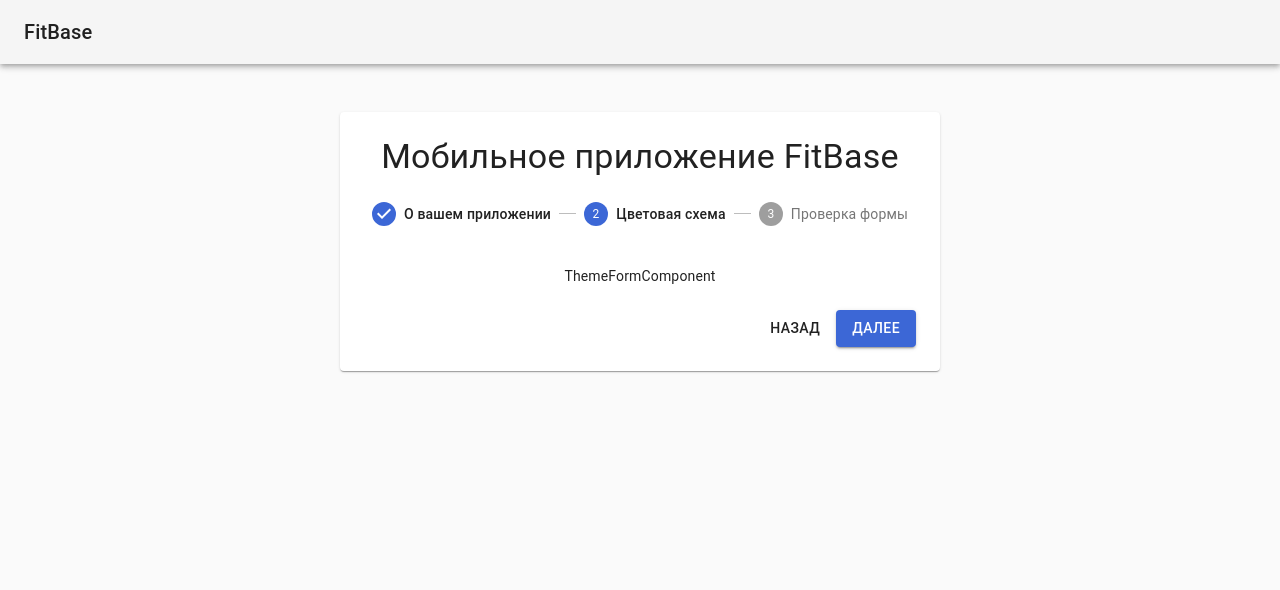
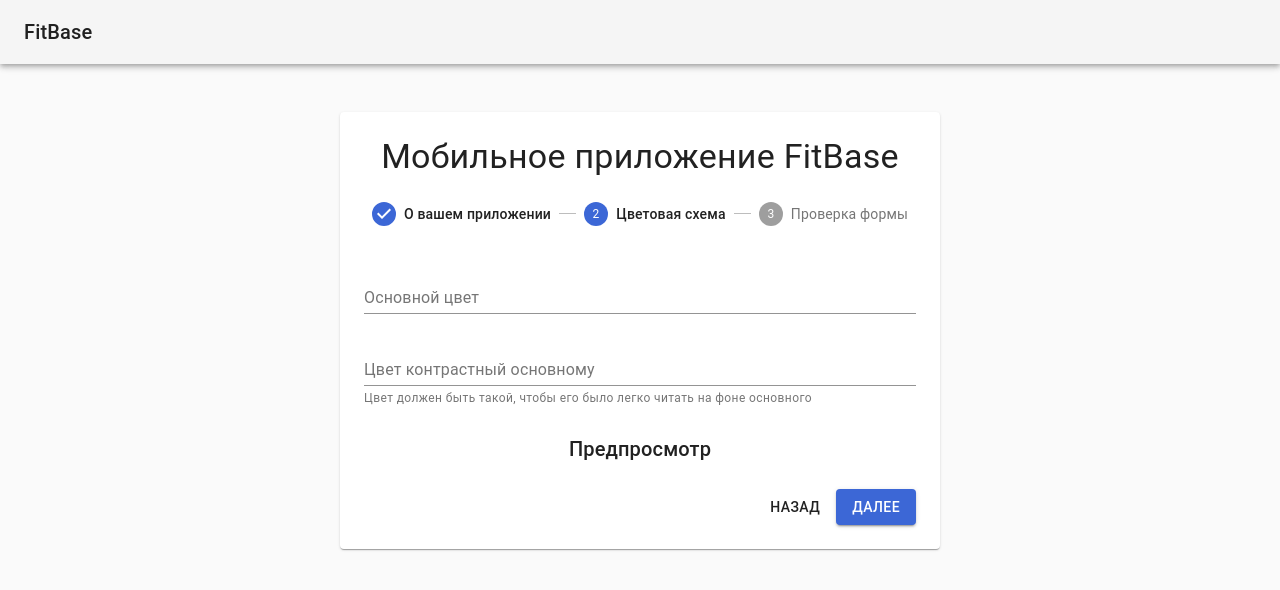
Before and after one commit to whalemare/whalemare.github.io, a React (Create React App) app: page / in a window 1280 px wide. Both pictures are taken after a click on the button "ДАЛЕЕ". Shown: the top 590 px of the page. Built offline with nearby package versions, Linux system fonts and the light colour scheme.

Commit message:
Add validation color

```diff
--- a/src/lib/mobx/TextStore.ts
+++ b/src/lib/mobx/TextStore.ts
@@ -1,16 +1,24 @@
 import { makeAutoObservable } from 'mobx'
 
+interface TextStoreProps {
+  validate?: (value?: string) => string | undefined
+}
+
 export class TextStore {
+  error?: string
+
   onChange = (event: React.ChangeEvent<HTMLInputElement | HTMLTextAreaElement>) => {
-    console.log('event.target.value', event.target.value)
-    this.value = event.target.value
+    this.set(event.target.value)
   }
 
   set = (value: string) => {
     this.value = value
+    if (this.props.validate) {
+      this.error = this.props.validate(this.value)
+    }
   }
 
-  constructor(public value: string = '') {
+  constructor(public value: string = '', private props: TextStoreProps = {}) {
     makeAutoObservable(this)
   }
 }
--- a/src/lib/react/TextView.tsx
+++ b/src/lib/react/TextView.tsx
@@ -7,6 +7,15 @@ export type TextViewProps = TextFieldProps & {
   store: TextStore
 }
 
-export const TextView = observer<TextViewProps>(({ store, ...restProps }) => {
-  return <TextField value={store.value} onChange={store.onChange} {...restProps} />
+export const TextView = observer<TextViewProps>(({ store, helperText, ...restProps }) => {
+  const isError = !!store.error
+  return (
+    <TextField
+      error={isError}
+      value={store.value}
+      onChange={store.onChange}
+      {...restProps}
+      helperText={isError ? store.error : helperText}
+    />
+  )
 })
--- a/src/module/locale/ru.ts
+++ b/src/module/locale/ru.ts
@@ -10,6 +10,11 @@ const ru = {
     next: 'Далее',
     useDefault: 'По умолчанию',
   },
+  errorShouldBeColor: 'Должен быть указан цвет (#000, black, #fff, white)',
+  primaryColor: 'Основной цвет',
+  primaryInverseColor: 'Цвет контрастный основному',
+  primaryInverseColorHint: 'Цвет должен быть такой, чтобы его было легко читать на фоне основного',
+  preview: 'Предпросмотр',
   appTheme: 'Цветовая схема',
   review: 'Проверка формы',
   mainInfo: 'Основные данные',
--- a/src/module/metadata/component/ThemeFormComponent.tsx
+++ b/src/module/metadata/component/ThemeFormComponent.tsx
@@ -1,7 +1,33 @@
+import { Grid, Typography } from '@material-ui/core'
 import { observer } from 'mobx-react-lite'
+
+import { TextView } from '../../../lib/react/TextView'
+import { useStrings } from '../../locale/useStrings'
+import { useStores } from '../../useStores'
 
 interface ThemeFormComponentProps {}
 
 export const ThemeFormComponent = observer<ThemeFormComponentProps>(({}) => {
-  return <>ThemeFormComponent</>
+  const { formStore } = useStores()
+  const strings = useStrings()
+  return (
+    <>
+      <Grid container spacing={3}>
+        <Grid item sm={12}>
+          <TextView fullWidth label={strings.primaryColor} store={formStore.primaryColor} />
+        </Grid>
+        <Grid item sm={12}>
+          <TextView
+            fullWidth
+            helperText={strings.primaryInverseColorHint}
+            label={strings.primaryInverseColor}
+            store={formStore.primaryInverseColor}
+          />
+        </Grid>
+        <Grid item sm={12}>
+          <Typography variant="h6">{strings.preview}</Typography>
+        </Grid>
+      </Grid>
+    </>
+  )
 })
--- a/src/module/metadata/store/FormStore.ts
+++ b/src/module/metadata/store/FormStore.ts
@@ -1,14 +1,33 @@
+import chroma from 'chroma-js'
 import { makeAutoObservable } from 'mobx'
 
 import { TextStore } from '../../../lib/mobx/TextStore'
 import { AppStrings } from '../../locale/useStrings'
 
 export class FormStore {
+  private validateColor = (it: string | undefined) => {
+    try {
+      chroma(it || '').hex()
+    } catch (e) {
+      return this.strings.errorShouldBeColor
+    }
+
+    return undefined
+  }
+
   appName = new TextStore()
 
   appNameMarket = new TextStore()
 
   descriptionMarket = new TextStore()
+
+  primaryColor = new TextStore('', {
+    validate: this.validateColor,
+  })
+
+  primaryInverseColor = new TextStore('', {
+    validate: this.validateColor,
+  })
 
   onBlurAppName = () => {
     if (!this.appNameMarket.value) {
```
Also changed, not shown: .eslintrc.yml.
